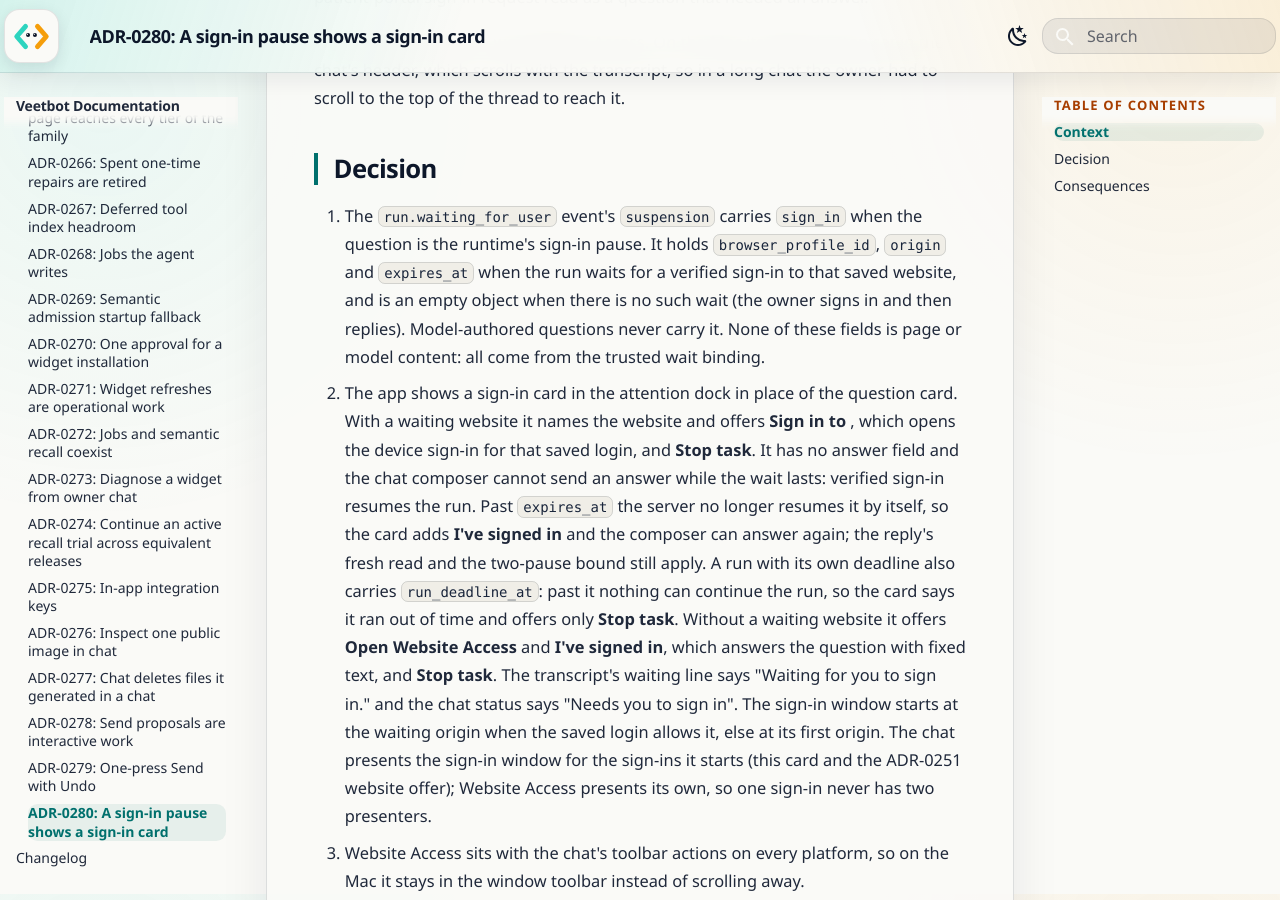
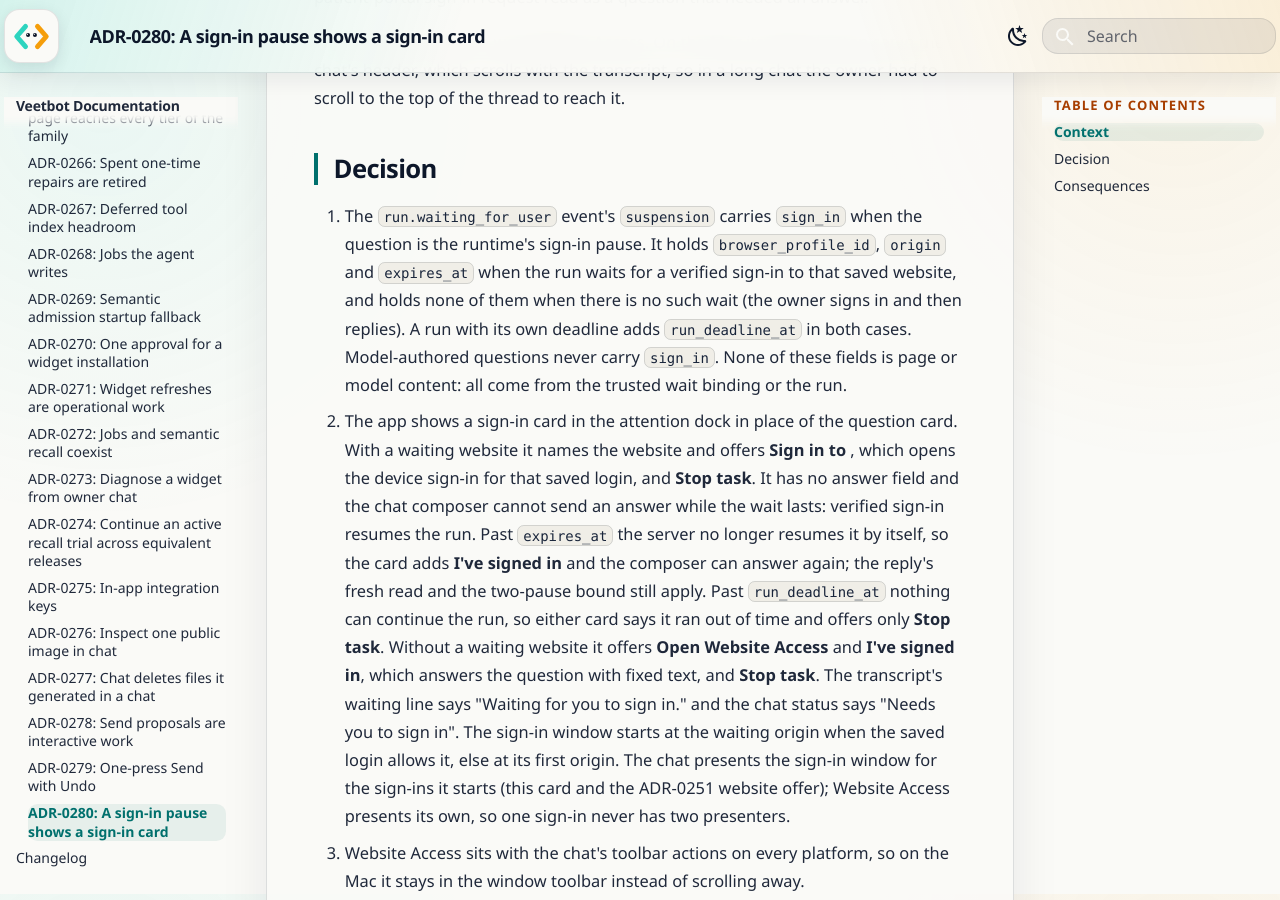
Before and after one commit to avitus/veetbot, an MkDocs documentation site: the page built from docs/adr/0280-sign-in-pause-shows-a-sign-in-card.md, in a window 1280 px wide and 900 px high, scrolled down 906 px. Built offline with MkDocs 1.6.1 and Material for MkDocs 9.7.7, drawn with Linux system fonts in a browser that asks for light colours.

Commit message:
Name the run deadline on a sign-in pause with no saved website
CodeRabbit on 5b505e0b: a pause with no selected website left out
run_deadline_at, so the card still offered a reply after the run timed out.
The deadline is now outside the wait branch, so both pauses carry it.

Red: the unbound case of test_sign_in_pause_names_a_run_deadline_that_ends_the_wait
raised KeyError on run_deadline_at.
Green (measured, sequential): test_browser_recovery 24 passed 8 s, make test-apple
1067 + 4 passed 65 s, lint under 1 s, typecheck 2 s, docs-check 7 s; about 83 s.

Reading-Lane: A

Co-Authored-By: Claude Opus 5.5 <noreply@anthropic.com>
Glen-Conversation: 12a0f883-28c2-4439-963d-c48385d1b6a6

```diff
--- a/docs/adr/0280-sign-in-pause-shows-a-sign-in-card.md
+++ b/docs/adr/0280-sign-in-pause-shows-a-sign-in-card.md
@@ -28,9 +28,11 @@ owner had to scroll to the top of the thread to reach it.
 1. The `run.waiting_for_user` event's `suspension` carries `sign_in` when the
    question is the runtime's sign-in pause. It holds `browser_profile_id`,
    `origin` and `expires_at` when the run waits for a verified sign-in to that
-   saved website, and is an empty object when there is no such wait (the owner
-   signs in and then replies). Model-authored questions never carry it. None of
-   these fields is page or model content: all come from the trusted wait binding.
+   saved website, and holds none of them when there is no such wait (the owner
+   signs in and then replies). A run with its own deadline adds `run_deadline_at`
+   in both cases. Model-authored questions never carry `sign_in`. None of these
+   fields is page or model content: all come from the trusted wait binding or
+   the run.
 2. The app shows a sign-in card in the attention dock in place of the question
    card. With a waiting website it names the website and offers **Sign in to
    <host>**, which opens the device sign-in for that saved login, and **Stop
@@ -38,10 +40,9 @@ owner had to scroll to the top of the thread to reach it.
    while the wait lasts: verified sign-in resumes the run. Past `expires_at`
    the server no longer resumes it by itself, so the card adds **I've signed
    in** and the composer can answer again; the reply's fresh read and the
-   two-pause bound still apply. A run with its own deadline also carries
-   `run_deadline_at`: past it nothing can continue the run, so the card says it
-   ran out of time and offers only **Stop task**. Without a
-   waiting website it offers **Open Website Access** and **I've signed in**,
+   two-pause bound still apply. Past `run_deadline_at` nothing can continue the
+   run, so either card says it ran out of time and offers only **Stop task**.
+   Without a waiting website it offers **Open Website Access** and **I've signed in**,
    which answers the question with fixed text, and **Stop task**. The
    transcript's waiting line says "Waiting for you to sign in." and the chat
    status says "Needs you to sign in". The sign-in window starts at the
```
Also changed, not shown: docs/plan/http-api-and-streaming.md (+3 -3 lines), 3 other files.
